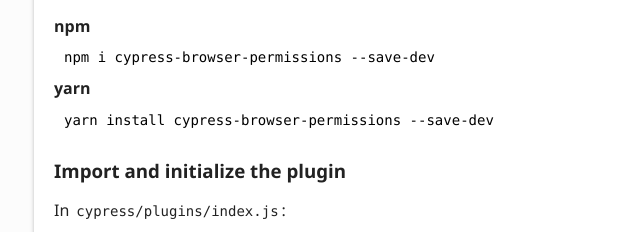
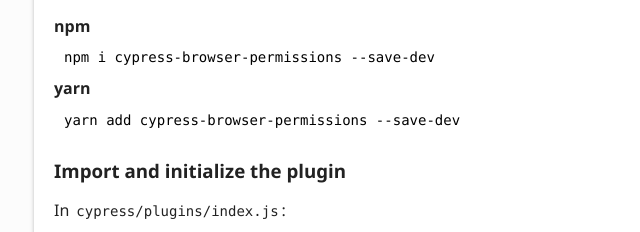
Before and after one commit to kamranayub/cypress-browser-permissions, a plain HTML site: page index.html in a window 1280 px wide. Shown: the part 4648-4880 px from the top of the page, 6-646 px from the left. Drawn offline with Linux system fonts and the light colour scheme.

Commit message:
deploy: bc964905eff730ec33afbdb20c615fb710d2c068

```diff
--- a/index.html
+++ b/index.html
@@ -85,7 +85,7 @@
 <a href="#yarn" id="yarn" style="color: inherit; text-decoration: none;">
   <h4>yarn</h4>
 </a>
-<pre><code class="language-bash"><span class="hl-0">yarn install cypress-browser-permissions --save-dev</span>
+<pre><code class="language-bash"><span class="hl-0">yarn add cypress-browser-permissions --save-dev</span>
 </code></pre>
 
 <a href="#import-and-initialize-the-plugin" id="import-and-initialize-the-plugin" style="color: inherit; text-decoration: none;">
```
Also changed, not shown: modules.html (+1 -1 lines).
